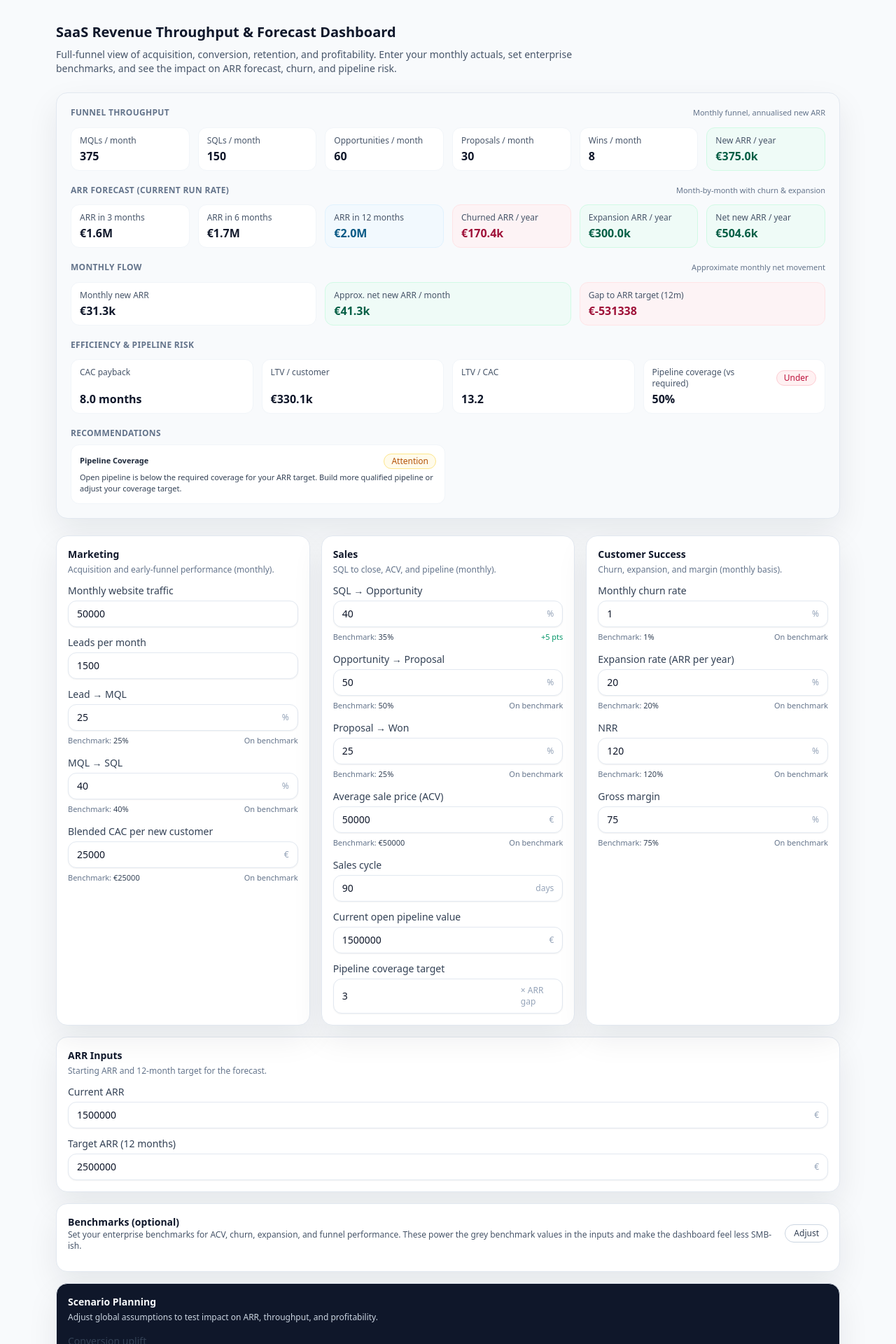
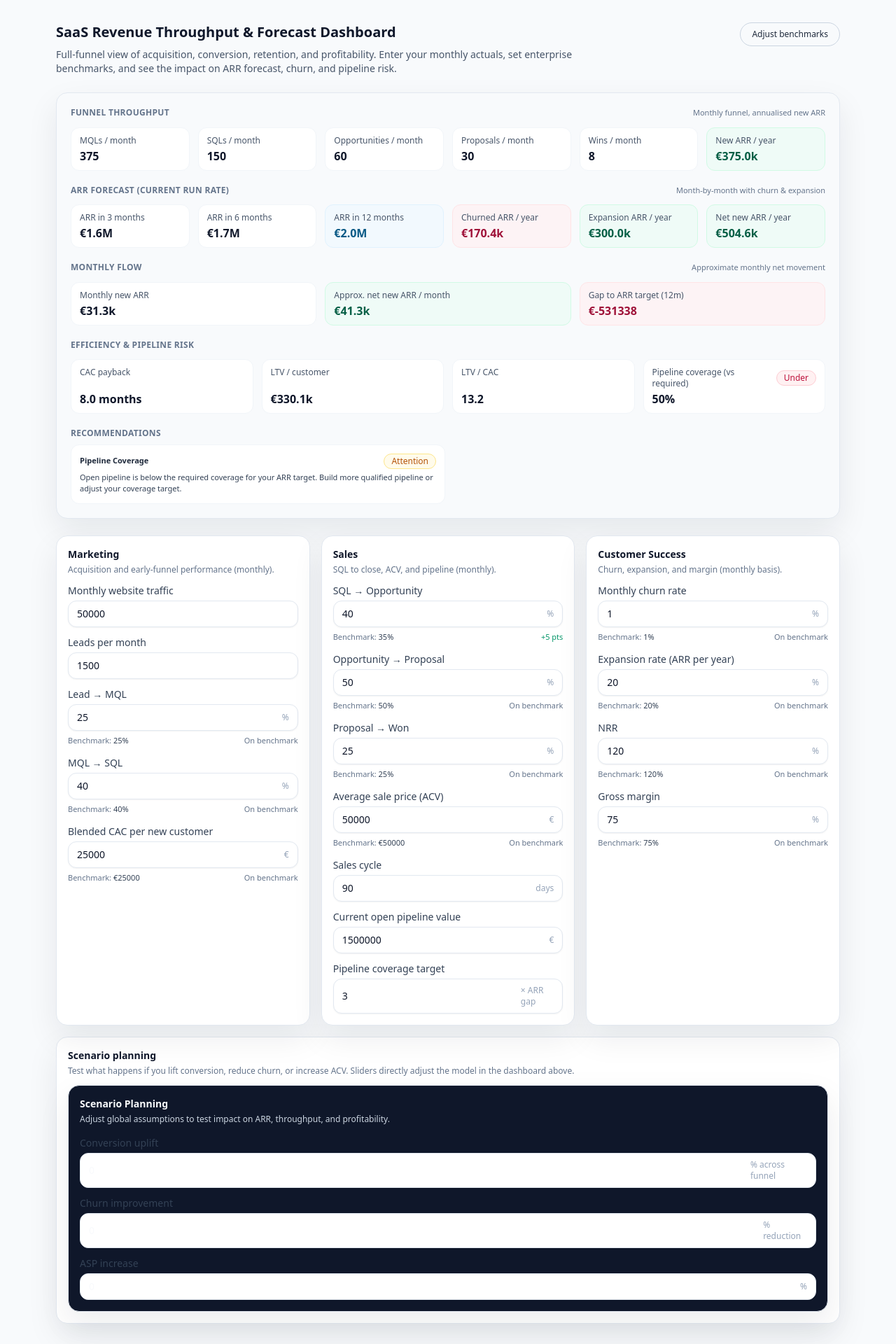
Before and after one commit to powerstephen/saas-throughput-calculator-, a Next.js app: page / in a window 1280 px wide. Shown: the top 1920 px of the page at 70% size. Built offline with nearby package versions, Linux system fonts and the light colour scheme.

Commit message:
Update page.tsx

```diff
--- a/app/page.tsx
+++ b/app/page.tsx
@@ -58,7 +58,6 @@ export default function Page() {
 
   // ------------------------
   // BENCHMARK STATE
-  // (these drive the little "benchmark" numbers in the UI)
   // ------------------------
 
   const [showBenchmarkSettings, setShowBenchmarkSettings] = useState(false);
@@ -95,7 +94,9 @@ export default function Page() {
 
   return (
     <main className="mx-auto max-w-6xl px-4 py-8">
-      <header className="mb-6 space-y-2">
+      {/* HEADER WITH BENCHMARK BUTTON ON THE RIGHT */}
+      <header className="mb-6 flex flex-col gap-3 sm:flex-row sm:items-start sm:justify-between">
+        <div className="space-y-2">
           <h1 className="text-xl font-semibold text-slate-900">
             SaaS Revenue Throughput & Forecast Dashboard
           </h1>
@@ -105,6 +106,18 @@ export default function Page() {
             benchmarks, and see the impact on ARR forecast, churn, and
             pipeline risk.
           </p>
+        </div>
+        <div className="shrink-0">
+          <button
+            type="button"
+            onClick={() =>
+              setShowBenchmarkSettings((prev) => !prev)
+            }
+            className="rounded-full border border-slate-300 px-4 py-2 text-xs font-medium text-slate-800 hover:bg-slate-50"
+          >
+            {showBenchmarkSettings ? "Hide benchmarks" : "Adjust benchmarks"}
+          </button>
+        </div>
       </header>
 
       {/* HERO DASHBOARD */}
@@ -325,61 +338,21 @@ export default function Page() {
           </InputSection>
         </div>
 
-        {/* ARR INPUTS */}
-        <InputSection
-          title="ARR Inputs"
-          subtitle="Starting ARR and 12-month target for the forecast."
-        >
-          <NumberInput
-            label="Current ARR"
-            suffix="€"
-            value={finance.currentArr}
-            onChange={(v) =>
-              setFinance({
-                ...finance,
-                currentArr: v,
-              })
-            }
-          />
-          <NumberInput
-            label="Target ARR (12 months)"
-            suffix="€"
-            value={finance.targetArr}
-            onChange={(v) =>
-              setFinance({
-                ...finance,
-                targetArr: v,
-              })
-            }
-          />
-        </InputSection>
-
-        {/* BENCHMARK SETTINGS (TOGGLEABLE) */}
+        {/* BENCHMARK SETTINGS (WITH ARR CURRENT/TARGET COLUMN) */}
+        {showBenchmarkSettings && (
           <section className="rounded-2xl border border-slate-200 bg-white p-4 shadow-soft">
-          <div className="mb-3 flex items-center justify-between gap-2">
-            <div>
+            <div className="mb-3">
               <h2 className="text-sm font-semibold text-slate-900">
-                Benchmarks (optional)
+                Benchmarks
               </h2>
               <p className="text-xs text-slate-600">
-                Set your enterprise benchmarks for ACV, churn, expansion, and
-                funnel performance. These power the grey benchmark values in
-                the inputs and make the dashboard feel less SMB-ish.
+                Set your enterprise benchmarks for ACV, churn, funnel
+                performance, and ARR. These power the grey benchmark values
+                in the inputs and help the dashboard reflect your motion.
               </p>
             </div>
-            <button
-              type="button"
-              onClick={() =>
-                setShowBenchmarkSettings((prev) => !prev)
-              }
-              className="rounded-full border border-slate-300 px-3 py-1 text-xs font-medium text-slate-700 hover:bg-slate-50"
-            >
-              {showBenchmarkSettings ? "Hide" : "Adjust"}
-            </button>
-          </div>
 
-          {showBenchmarkSettings && (
-            <div className="mt-3 grid gap-4 md:grid-cols-3">
+            <div className="mt-3 grid gap-4 md:grid-cols-4">
               {/* Marketing benchmarks */}
               <div className="space-y-2 rounded-xl border border-slate-100 bg-slate-50/60 p-3">
                 <h3 className="text-xs font-semibold text-slate-800">
@@ -532,15 +505,49 @@ export default function Page() {
                   }
                 />
               </div>
+
+              {/* ARR benchmarks / inputs */}
+              <div className="space-y-2 rounded-xl border border-slate-100 bg-slate-50/60 p-3">
+                <h3 className="text-xs font-semibold text-slate-800">
+                  ARR & growth benchmarks
+                </h3>
+                <NumberInput
+                  label="Current ARR"
+                  suffix="€"
+                  value={finance.currentArr}
+                  onChange={(v) =>
+                    setFinance({
+                      ...finance,
+                      currentArr: v,
+                    })
+                  }
+                />
+                <NumberInput
+                  label="Target ARR (12 months)"
+                  suffix="€"
+                  value={finance.targetArr}
+                  onChange={(v) =>
+                    setFinance({
+                      ...finance,
+                      targetArr: v,
+                    })
+                  }
+                />
               </div>
+            </div>
+          </section>
         )}
-        </section>
 
         {/* SCENARIO PLANNING AT THE BOTTOM */}
+        <InputSection
+          title="Scenario planning"
+          subtitle="Test what happens if you lift conversion, reduce churn, or increase ACV. Sliders directly adjust the model in the dashboard above."
+        >
           <ScenarioPanel
             scenarios={scenarios}
             onChange={setScenarios}
           />
+        </InputSection>
       </div>
     </main>
   );
```
Lines whose indentation alone changed are shown as unchanged.
